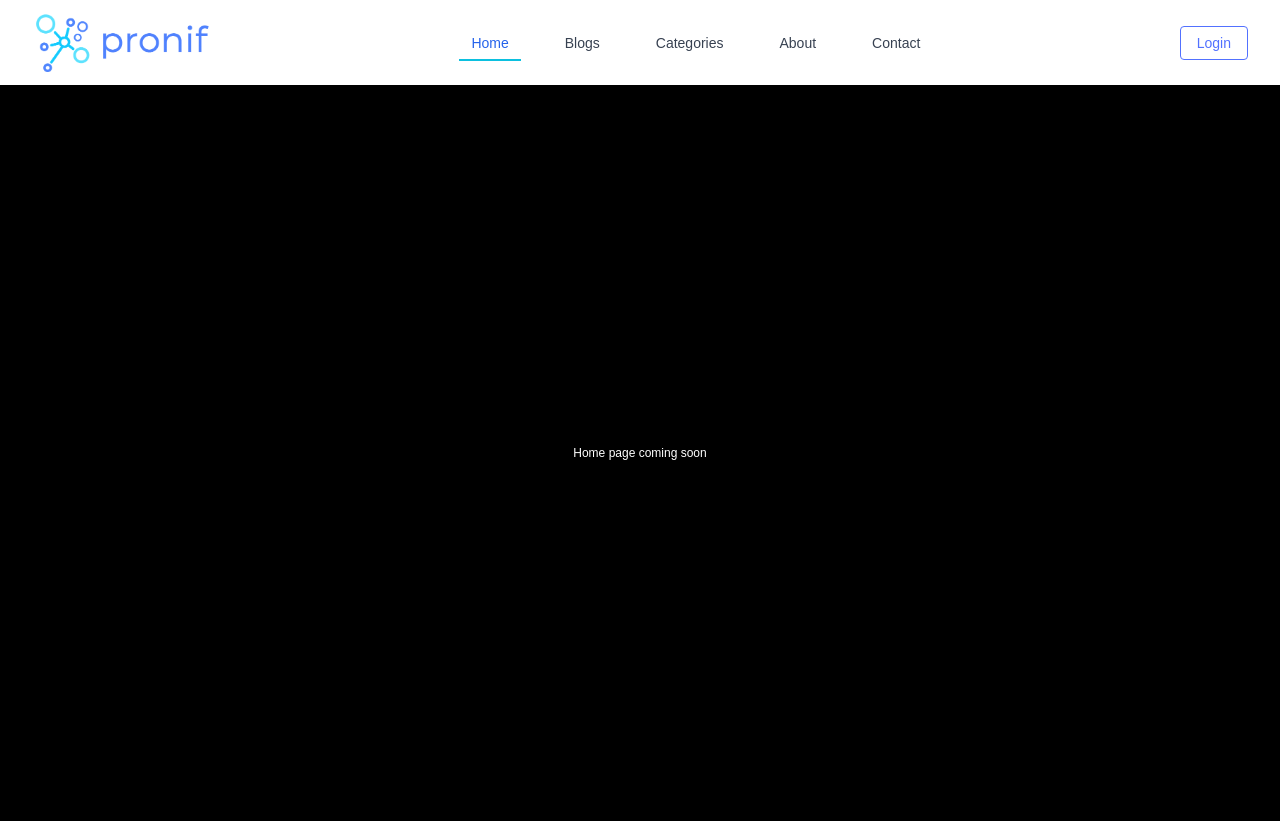
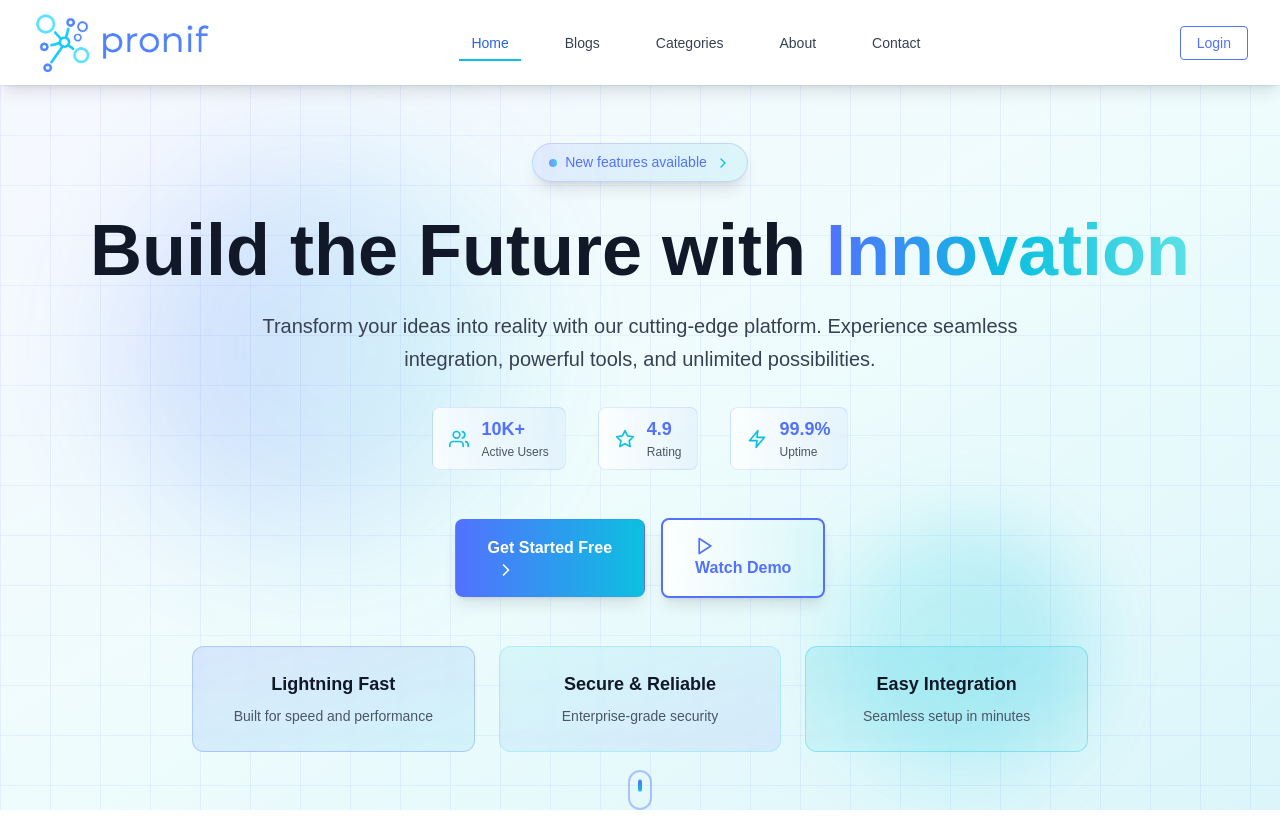
Before and after one commit to momenur/pronif, a Next.js app: page / in a window 1280 px wide. Built offline with nearby package versions, Linux system fonts and the light colour scheme.

Commit message:
added hero section

```diff
--- a/src/app/(publicLayout)/page.jsx
+++ b/src/app/(publicLayout)/page.jsx
@@ -1,11 +1,6 @@
+import Home from "@/components/home";
 import React from "react";
 
-const HomePage = () => {
-  return (
-    <main className="h-[calc(100vh-64px)] bg-black flex justify-center items-center">
-      <h1 className="text-white text-12">Home page coming soon</h1>
-    </main>
-  );
-};
+const HomePage = () => <Home />;
 
 export default HomePage;
--- /dev/null
+++ b/src/components/home/HeroSection.jsx
@@ -0,0 +1,199 @@
+"use client";
+
+import { useState, useEffect } from "react";
+import { ChevronRight, Play, Star, Users, Zap } from "react-feather";
+const HeroSection = () => {
+  const [isVisible, setIsVisible] = useState(false);
+  const [mousePosition, setMousePosition] = useState({ x: 0, y: 0 });
+
+  useEffect(() => {
+    setIsVisible(true);
+  }, []);
+
+  const handleMouseMove = (e) => {
+    const rect = e.currentTarget.getBoundingClientRect();
+    setMousePosition({
+      x: e.clientX - rect.left,
+      y: e.clientY - rect.top,
+    });
+  };
+  return (
+    <section
+      className="relative flex items-center justify-center min-h-[calc(100vh-75px)] overflow-hidden bg-gradient-to-br from-primary/5 via-secondary/10 to-primary-main/15"
+      onMouseMove={handleMouseMove}
+    >
+      {/* Animated Background Elements */}
+      <div className="absolute inset-0 overflow-hidden">
+        {/* Floating Orbs */}
+        <div
+          className="absolute rounded-full w-96 h-96 bg-gradient-to-r from-primary/30 to-secondary/25 blur-3xl animate-pulse"
+          style={{
+            top: "10%",
+            left: "10%",
+            transform: `translate(${mousePosition.x * 0.02}px, ${
+              mousePosition.y * 0.02
+            }px)`,
+            transition: "transform 0.3s ease-out",
+          }}
+        />
+        <div
+          className="absolute w-64 h-64 rounded-full bg-gradient-to-r from-secondary/35 to-primary-main/30 blur-2xl animate-pulse"
+          style={{
+            top: "60%",
+            right: "15%",
+            transform: `translate(${mousePosition.x * -0.015}px, ${
+              mousePosition.y * -0.015
+            }px)`,
+            transition: "transform 0.3s ease-out",
+            animationDelay: "1s",
+          }}
+        />
+
+        {/* Grid Pattern */}
+        <div className="absolute inset-0 bg-[linear-gradient(rgba(82,113,255,0.08)_1px,transparent_1px),linear-gradient(90deg,rgba(82,113,255,0.08)_1px,transparent_1px)] bg-[size:50px_50px]" />
+      </div>
+
+      <div className="relative z-10 px-4 mx-auto text-center max-w-7xl sm:px-6 lg:px-8">
+        {/* Badge */}
+        <div
+          className={`inline-flex items-center gap-2 px-4 py-2 rounded-full bg-gradient-to-r from-primary/10 to-secondary/15 backdrop-blur-sm border border-primary/20 shadow-lg mb-8 transition-all duration-1000 ${
+            isVisible ? "opacity-100 translate-y-0" : "opacity-0 translate-y-4"
+          }`}
+        >
+          <div className="w-2 h-2 rounded-full bg-gradient-to-r from-primary to-primary-main animate-pulse" />
+          <span className="font-medium text-14 text-primary">
+            New features available
+          </span>
+          <ChevronRight className="w-4 h-4 text-primary-main" />
+        </div>
+
+        {/* Main Heading */}
+        <h1
+          className={`text-32 sm:text-48 lg:text-6xl xl:text-7xl font-bold text-gray-900 mb-6 transition-all duration-1000 delay-200 ${
+            isVisible ? "opacity-100 translate-y-0" : "opacity-0 translate-y-8"
+          }`}
+        >
+          Build the Future with{" "}
+          <span className="text-transparent bg-gradient-to-r from-primary via-primary-main to-secondary bg-clip-text">
+            Innovation
+          </span>
+        </h1>
+
+        {/* Subtitle */}
+        <p
+          className={`text-16 sm:text-18 lg:text-20 text-gray-700 max-w-3xl mx-auto mb-8 leading-relaxed transition-all duration-1000 delay-400 ${
+            isVisible ? "opacity-100 translate-y-0" : "opacity-0 translate-y-8"
+          }`}
+        >
+          Transform your ideas into reality with our cutting-edge platform.
+          Experience seamless integration, powerful tools, and unlimited
+          possibilities.
+        </p>
+
+        {/* Stats */}
+        <div
+          className={`flex flex-wrap justify-center gap-8 mb-12 transition-all duration-1000 delay-500 ${
+            isVisible ? "opacity-100 translate-y-0" : "opacity-0 translate-y-8"
+          }`}
+        >
+          {[
+            { icon: Users, value: "10K+", label: "Active Users" },
+            { icon: Star, value: "4.9", label: "Rating" },
+            { icon: Zap, value: "99.9%", label: "Uptime" },
+          ].map((stat, index) => (
+            <div
+              key={index}
+              className="flex items-center gap-3 px-4 py-2 transition-all duration-300 border rounded-lg bg-gradient-to-r from-white/80 to-primary/5 backdrop-blur-sm border-primary/15 hover:bg-gradient-to-r hover:from-primary/10 hover:to-secondary/10 hover:scale-105 hover:shadow-lg"
+            >
+              <stat.icon className="w-5 h-5 text-primary-main" />
+              <div className="text-left">
+                <div className="font-bold text-18 text-primary">
+                  {stat.value}
+                </div>
+                <div className="text-gray-600 text-12">{stat.label}</div>
+              </div>
+            </div>
+          ))}
+        </div>
+
+        {/* CTA Buttons */}
+        <div
+          className={`flex flex-col sm:flex-row gap-4 justify-center items-center mb-12 transition-all duration-1000 delay-700 ${
+            isVisible ? "opacity-100 translate-y-0" : "opacity-0 translate-y-8"
+          }`}
+        >
+          <button className="px-8 py-4 font-semibold text-white transition-all duration-300 border rounded-lg shadow-lg bg-gradient-to-r from-primary to-primary-main hover:from-primary/90 hover:to-primary-main/90 text-16 hover:shadow-xl hover:shadow-primary/25 hover:scale-105 group border-primary/20">
+            Get Started Free
+            <ChevronRight className="w-5 h-5 ml-2 transition-transform duration-300 group-hover:translate-x-1" />
+          </button>
+
+          <button
+            variant="outline"
+            className="px-8 py-4 font-semibold transition-all duration-300 border-2 rounded-lg shadow-lg bg-gradient-to-r from-white/90 to-secondary/10 backdrop-blur-sm border-primary text-primary hover:bg-gradient-to-r hover:from-primary hover:to-primary-main hover:text-white text-16 hover:shadow-xl hover:shadow-secondary/25 hover:scale-105 group"
+          >
+            <Play className="w-5 h-5 mr-2 transition-transform duration-300 group-hover:scale-110" />
+            Watch Demo
+          </button>
+        </div>
+
+        {/* Feature Cards */}
+        <div
+          className={`grid grid-cols-1 md:grid-cols-3 gap-6 max-w-4xl mx-auto transition-all duration-1000 delay-900 ${
+            isVisible ? "opacity-100 translate-y-0" : "opacity-0 translate-y-8"
+          }`}
+        >
+          {[
+            {
+              title: "Lightning Fast",
+              description: "Built for speed and performance",
+              gradient: "from-primary/15 to-primary-main/10",
+              border: "border-primary/30",
+              iconColor: "text-primary",
+            },
+            {
+              title: "Secure & Reliable",
+              description: "Enterprise-grade security",
+              gradient: "from-secondary/15 to-primary/10",
+              border: "border-secondary/30",
+              iconColor: "text-secondary",
+            },
+            {
+              title: "Easy Integration",
+              description: "Seamless setup in minutes",
+              gradient: "from-primary-main/15 to-secondary/10",
+              border: "border-primary-main/30",
+              iconColor: "text-primary-main",
+            },
+          ].map((feature, index) => (
+            <div
+              key={index}
+              className={`p-6 bg-gradient-to-br ${feature.gradient} backdrop-blur-sm rounded-xl border ${feature.border} hover:shadow-lg hover:shadow-primary/10 transition-all duration-300 hover:scale-105 hover:-translate-y-1 group`}
+            >
+              <h3
+                className={`text-18 font-semibold text-gray-900 mb-2 group-hover:${feature.iconColor} transition-colors duration-300`}
+              >
+                {feature.title}
+              </h3>
+              <p className="text-gray-600 transition-colors duration-300 text-14 group-hover:text-gray-700">
+                {feature.description}
+              </p>
+            </div>
+          ))}
+        </div>
+      </div>
+
+      {/* Scroll Indicator */}
+      <div
+        className={`absolute bottom-0 left-1/2 transform -translate-x-1/2 transition-all duration-1000 delay-1000 ${
+          isVisible ? "opacity-100 translate-y-0" : "opacity-0 translate-y-4"
+        }`}
+      >
+        <div className="flex justify-center w-6 h-10 border-2 rounded-full border-primary/40">
+          <div className="w-1 h-3 mt-2 rounded-full bg-gradient-to-b from-primary to-primary-main animate-bounce" />
+        </div>
+      </div>
+    </section>
+  );
+};
+
+export default HeroSection;
--- /dev/null
+++ b/src/components/home/index.js
@@ -0,0 +1,9 @@
+import HeroSection from "./HeroSection";
+
+const Home = () => (
+  <>
+    <HeroSection />
+  </>
+);
+
+export default Home;
```
Also changed, not shown: src/components/common-components/Button.jsx (added).
